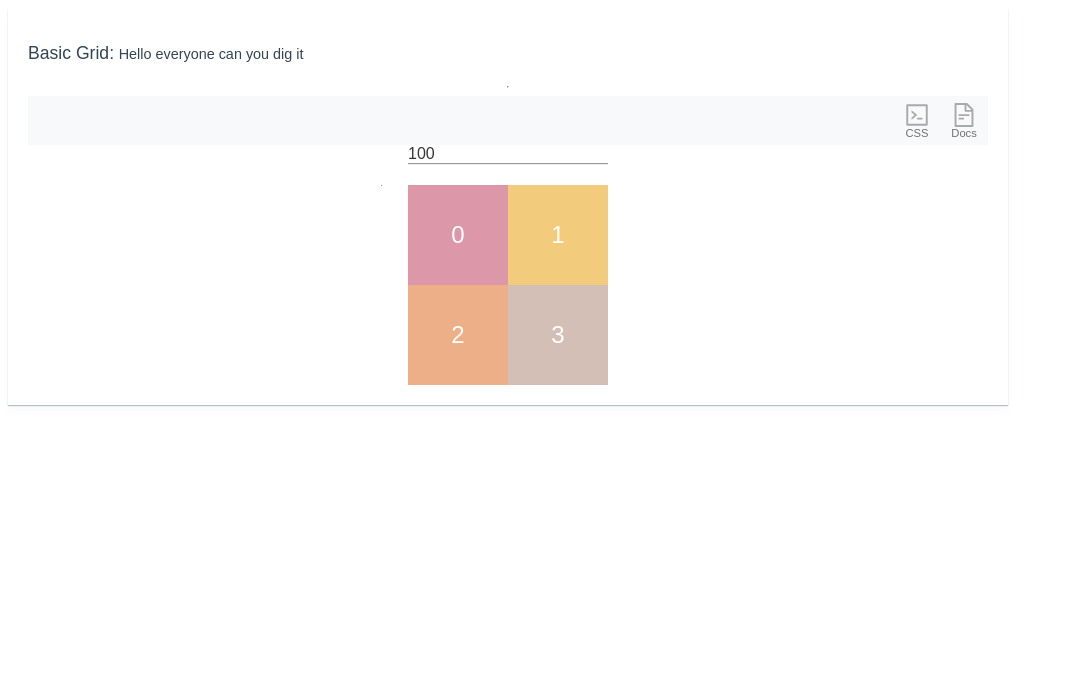
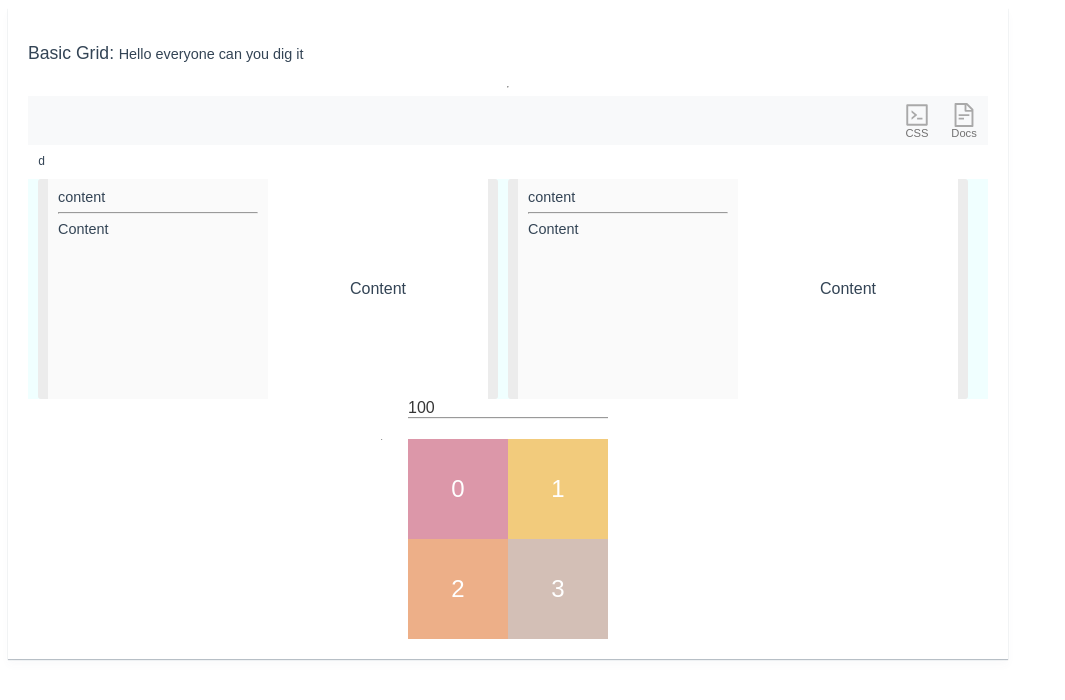
Before and after one commit to TheOtherBrian1/CSS_Grid_Example, a React (Create React App) app: page / in a window 1280 px wide. Shown: the top 700 px of the page, without its empty margins (0-1065 px from the left). Built offline with nearby package versions, Linux system fonts and the light colour scheme.

Commit message:
completed skeleton

```diff
--- /dev/null
+++ b/src/CssEditor.js
@@ -0,0 +1,26 @@
+import React, {useState} from 'react';
+import Editor from 'react-simple-code-editor';
+import { highlight, languages } from 'prismjs/components/prism-core';
+import 'prismjs/components/prism-clike';
+import 'prismjs/components/prism-javascript';
+import 'prismjs/components/prism-css';
+import 'prismjs/themes/prism.css';
+
+
+
+const CssEditor = ()=>{
+    const [code, setCode] = useState('d');
+    return (
+        <Editor
+            value={code}
+            onValueChange={code => setCode(code)}
+            highlight={j => highlight(code, languages.css)}
+            padding={10}
+            style={{
+                fontFamily: '"Fira code", "Fira Mono", monospace',
+                fontSize: 12,
+            }}
+        />
+    );
+}
+export default CssEditor;
--- /dev/null
+++ b/src/Docs.css
@@ -0,0 +1,36 @@
+.card-wrapper{
+    flex: 0 0 auto;
+    margin-left: 10px;
+    border-radius: 3px;
+    background-color: #ececec;
+    padding: 10px;
+    display: flex;
+    align-items: center;
+    justify-content: center;
+}
+
+.explanation{
+    background: rgb(250, 250, 250);
+    font-size: min(3vw, .9rem);
+}
+.card{
+    width: 200px;
+    height: 200px;
+    padding: 10px;
+}
+
+.card-grid{
+    display: flex;
+    justify-content: center;
+    align-items: center;
+    background-color: white;
+}
+.carousel{
+    height: 220px;
+    display: flex;
+    flex-wrap: nowrap;
+    overflow-x: auto;
+    overflow-y: hidden;
+    background-color: azure;
+    scrollbar-width: thin;
+}
--- /dev/null
+++ b/src/Docs.js
@@ -0,0 +1,30 @@
+import React, {useState} from 'react';
+import {Card} from 'antd';
+import './Docs.css';
+const Docs = ()=>{
+
+    return(
+        <div className = "carousel">
+            <div className = "card-wrapper">
+                <Card bordered = {false} title = "content" className = "card explanation">
+                    <hr />
+                    Content
+                </Card>
+                <div className = "card card-grid">
+                    Content
+                </div>
+            </div>
+            <div className = "card-wrapper">
+                <Card bordered = {false} title = "content" className = "card explanation">
+                    <hr />
+                    Content
+                </Card>
+                <div className = "card card-grid">
+                    Content
+                </div>
+            </div>
+        </div>
+    );
+};
+
+export default Docs;
--- a/src/Example.js
+++ b/src/Example.js
@@ -3,7 +3,8 @@ import './Example.css';
 import './iconSelectors.css';
 import {CodeOutlined, FileTextOutlined} from '@ant-design/icons';
 import GridGenerator from './Grid';
-
+import CssEditor from './CssEditor';
+import Docs from './Docs';
 
 const chooseCSS = (selectedIcon, icon)=>`drop-down-icons ${selectedIcon === icon?'icon-selected':''}`;
 
@@ -40,6 +41,10 @@ const Example = ()=>{
                         </span>
                     </div>
             </div>
+            <CssEditor />
+                <div>
+                    <Docs></Docs>
+                </div>
             <section className = "example-main-visual">
                 <GridGenerator />
             </section>
--- a/src/index.css
+++ b/src/index.css
@@ -7,3 +7,4 @@ body{
     background-color: rgb(46, 46, 46);
     font-family: Arial, Helvetica, sans-serif;
 }
+@import '~antd/dist/antd.css';
```
